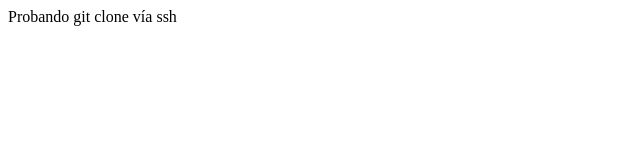
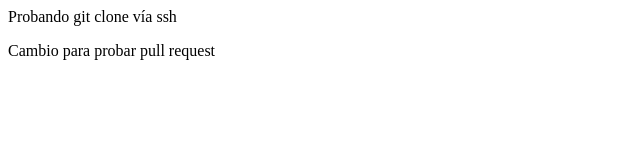
Before and after one commit to ieigular/uax-devops-02, a plain HTML site: page index.html in a window 1280 px wide. Shown: the whole page, without its empty margins (0-640 px from the left). Drawn offline with Linux system fonts and the light colour scheme.

Commit message:
Update index.html

```diff
--- a/index.html
+++ b/index.html
@@ -4,5 +4,6 @@
     </head>
     <body>
         <p>Probando git clone vía ssh</p>
+        <p> Cambio para probar pull request </p>
     </body>
 </html>
```
